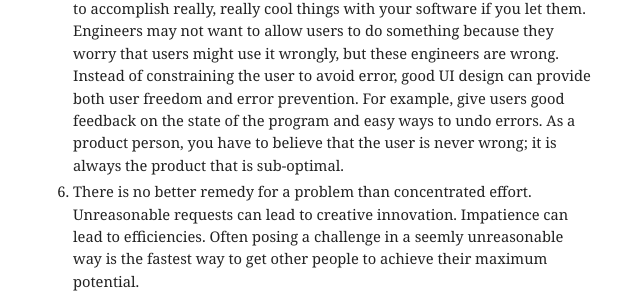
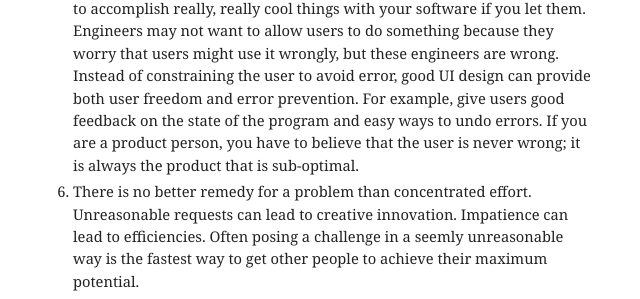
Before and after one commit to mbwong/mbwong.github.com, a Jekyll site: the page built from _posts/2013-04-30-lessons-from-apt.md, in a window 1280 px wide and 900 px high, scrolled down 314 px. Shown: the part 284-583 px from the top of the window, without its empty margins (309-949 px from the left). Built offline with Jekyll 4.4.1, drawn with Linux system fonts in a browser that asks for light colours; some of the changed text lies outside the part shown.

Commit message:
Update 2013-04-30-lessons-from-apt.md

```diff
--- a/_posts/2013-04-30-lessons-from-apt.md
+++ b/_posts/2013-04-30-lessons-from-apt.md
@@ -10,7 +10,7 @@
 2. Use a good, easy-to-use code repository. Let everyone see everyone else's code. Most likely you're not the only person trying to do something, nor is it the only time you'll have to do it.
 3. Write APIs and stored procedures. Always abstract away redundancies. It reduces error and makes life easier in the future. Understandably putting in this additional effort is often easier said than done, because humans are lazy and don't want to invest in efforts that only pay off much later. But you should over-automate. If you are not automating too much at least half of the time, that means you're automating too little on average, and that will impede the growth of your company.
 4. Don't make smart, engineering-minded people do repetitive, manual things needlessly. It's a waste of resource. Instead, arm them with the best tools and license them to overhaul your most inefficient processes. Tell them what the company needs done, then let them take charge of the hard problems and solve them for you while you help from the sidelines.
-5. Flexible technologies encourages innovation by users. Users will be able to accomplish really, really cool things with your software if you let them. Engineers may not want to allow users to do something because they worry that users might use it wrongly, but these engineers are wrong. Instead of constraining the user to avoid error, good UI design can provide both user freedom and error prevention. For example, give users good feedback on the state of the program and easy ways to undo errors. As a product person, you have to believe that the user is never wrong; it is always the product that is sub-optimal.
+5. Flexible technologies encourages innovation by users. Users will be able to accomplish really, really cool things with your software if you let them. Engineers may not want to allow users to do something because they worry that users might use it wrongly, but these engineers are wrong. Instead of constraining the user to avoid error, good UI design can provide both user freedom and error prevention. For example, give users good feedback on the state of the program and easy ways to undo errors. If you are a product person, you have to believe that the user is never wrong; it is always the product that is sub-optimal.
 6. There is no better remedy for a problem than concentrated effort. Unreasonable requests can lead to creative innovation. Impatience can lead to efficiencies. Often posing a challenge in a seemly unreasonable way is the fastest way to get other people to achieve their maximum potential.
 7. Code review is a fantastic get someone (me) to code better. Start early. Do it often.
 8. Product people constantly juggling opinions and you have sell both ways. Don't just be the advocate for the user. Go to the user and be an advocate for the software team. Or vice versa. By being accountable to all parties, you gain respect and trust all around and get more done.
```
